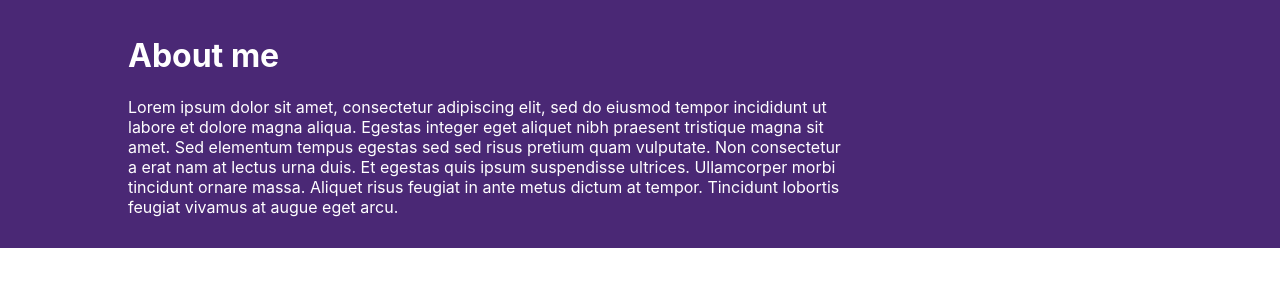
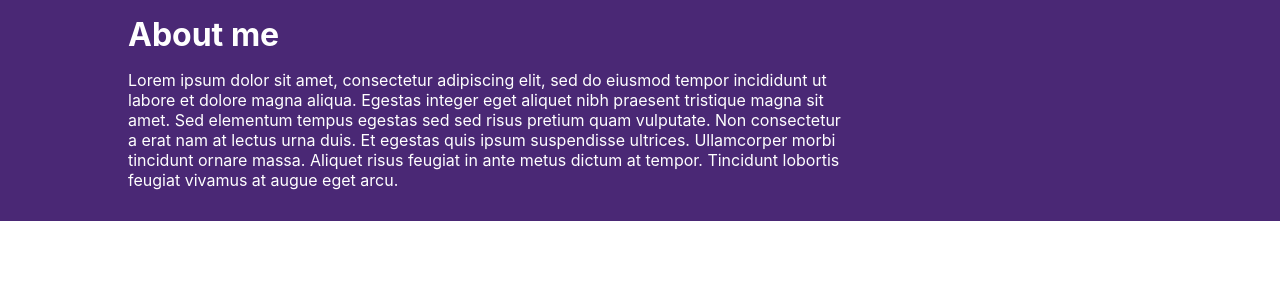
Before and after one commit to YTyler/personal-site-nextjs, a Next.js app: page / in a window 1280 px wide. Shown: the top 300 px of the page. Built offline with nearby package versions, Linux system fonts and the light colour scheme.

Commit message:
reset h1 margin/padding to 0

```diff
--- a/styles/globals.css
+++ b/styles/globals.css
@@ -4,6 +4,11 @@ body {
   margin: 0;
   font-family: -apple-system, BlinkMacSystemFont, Segoe UI, Roboto, Oxygen,
     Ubuntu, Cantarell, Fira Sans, Droid Sans, Helvetica Neue, sans-serif;
+}
+
+h1 {
+  padding: 0;
+  margin: 0;
 }
 
 a {
```
